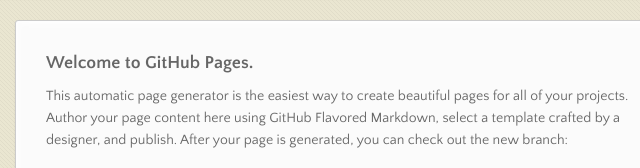
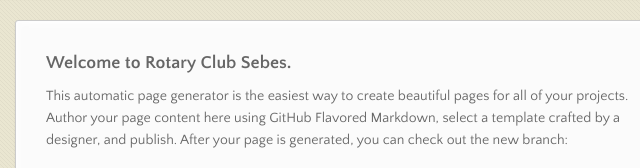
Before and after one commit to rotary-sebes/rotary-sebes.github.com, a plain HTML site: page index.html in a window 1280 px wide. Shown: the part 170-338 px from the top of the page, 300-940 px from the left. Drawn offline with nearby package versions, Linux system fonts and the light colour scheme.

Commit message:
Update index.html

```diff
--- a/index.html
+++ b/index.html
@@ -3,7 +3,7 @@
   <head>
     <meta charset="utf-8">
     <meta http-equiv="X-UA-Compatible" content="chrome=1">
-    <title>Rotary-sebes.github.com by rotary-sebes</title>
+    <title>Rotary Club Sebes</title>
     <link rel="stylesheet" href="stylesheets/styles.css">
     <link rel="stylesheet" href="stylesheets/pygment_trac.css">
     <script src="https://ajax.googleapis.com/ajax/libs/jquery/1.7.1/jquery.min.js"></script>
@@ -32,7 +32,7 @@
         <ul></ul>
       </nav>
       <section>
-        <h3>Welcome to GitHub Pages.</h3>
+        <h3>Welcome to Rotary Club Sebes.</h3>
 
 <p>This automatic page generator is the easiest way to create beautiful pages for all of your projects. Author your page content here using GitHub Flavored Markdown, select a template crafted by a designer, and publish. After your page is generated, you can check out the new branch:</p>
 
```
